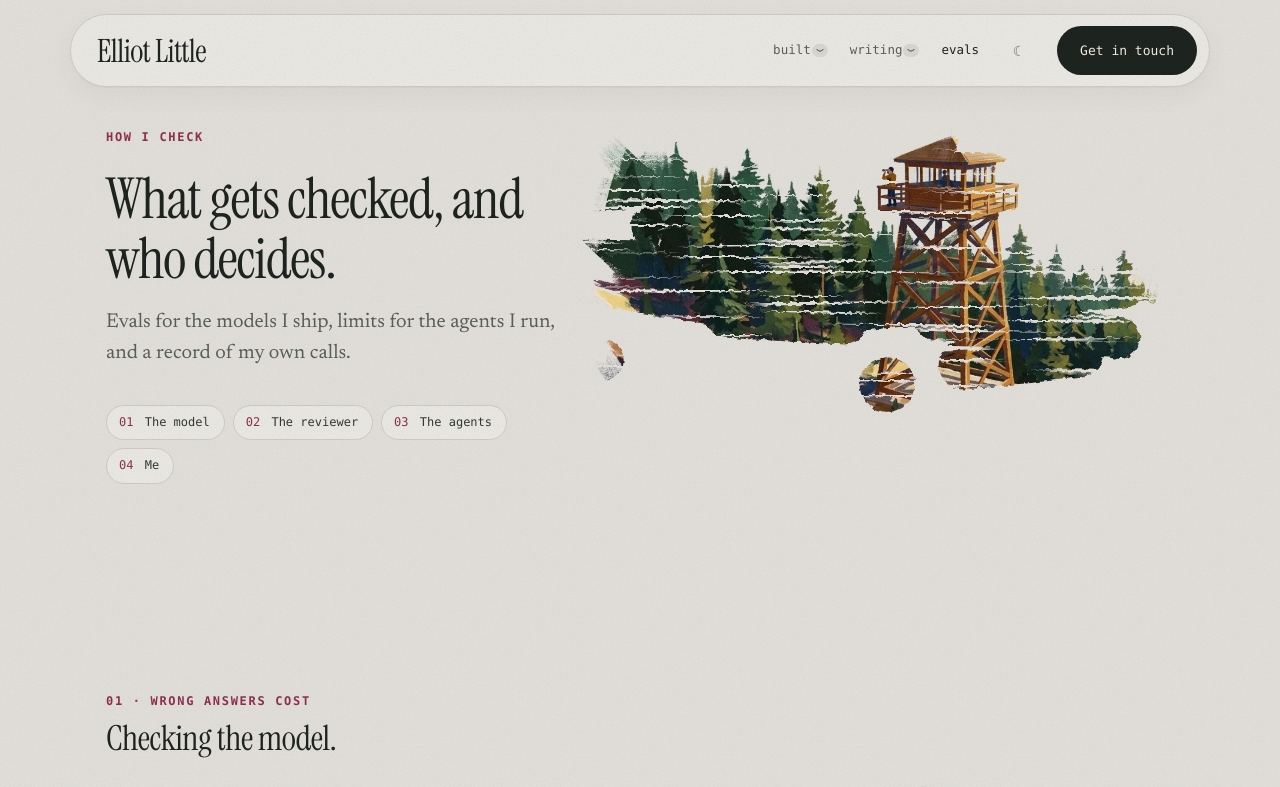
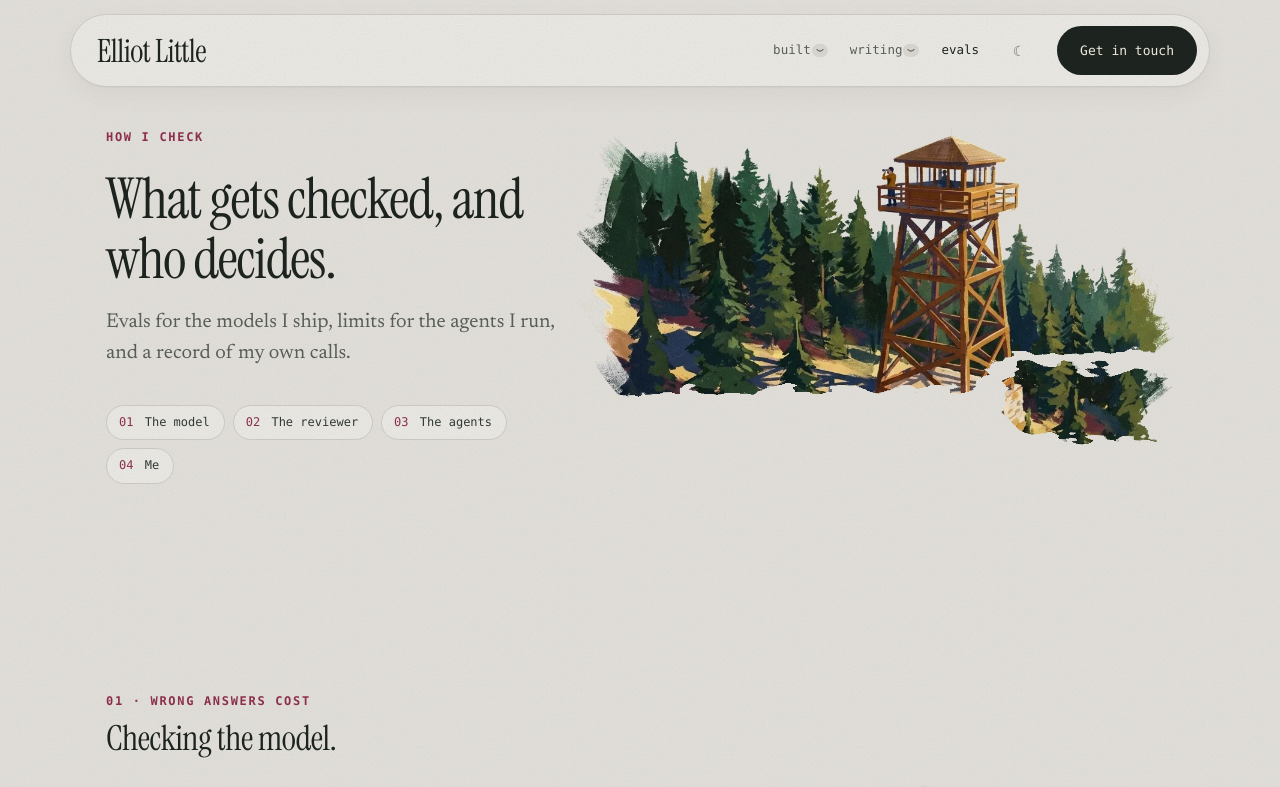
Before and after one commit to ElliotJLT/elliot-os, a Next.js app: page /evals in a window 1280 px wide. Shown: the top 787 px of the page. Built offline with nearby package versions, Linux system fonts and the light colour scheme.

Commit message:
/evals: back to the broad strokes, keep the two-way reveal
The dry-brush version left thin lines through the paint. This restores
the earlier sweeps and keeps only the change that worked: scrolling back
up unpaints.

Co-Authored-By: Claude Opus 5.5 (1M context) <noreply@anthropic.com>

```diff
--- a/app/components/PaintReveal.tsx
+++ b/app/components/PaintReveal.tsx
@@ -5,13 +5,12 @@ import { useEffect, useMemo, useRef } from "react";
 /**
  * A painting that paints itself in as you scroll.
  *
- * The image sits under an SVG mask made of brush strokes. Each stroke draws
- * along its own length (stroke-dashoffset), a few at a time, so the picture
- * is blocked in the way a painter would: row by row, top to bottom. A
- * filter makes each stroke dry-brush: streaky noise along the stroke cuts
- * bristle gaps into it, and a little displacement roughs the edges and
- * ends. The last few percent fade a full rect in, so the finished state is
- * the whole image.
+ * The image sits under an SVG mask made of broad brush strokes. Each stroke
+ * draws along its own length (stroke-dashoffset), a few at a time, so the
+ * picture is blocked in the way a painter would: sweep after sweep, roughly
+ * top to bottom, alternating direction. A turbulence filter tears the
+ * strokes' edges so they read as paint rather than lines. The last few
+ * percent fade a full rect in, so the finished state is the whole image.
  *
  * Progress follows the scroll both ways: scroll back up and it unpaints.
  * The first painting on the page (`immediate`) lays a first wash on load,
@@ -30,7 +29,7 @@ type Props = {
   immediate?: boolean;
 };
 
-const ROWS = 14;
+const STROKES = 16;
 
 function rng(seed: number) {
   let s = seed >>> 0;
@@ -40,47 +39,31 @@ function rng(seed: number) {
   };
 }
 
-/**
- * The strokes a painter would block the picture in with: rows worked top to
- * bottom, each row two to four overlapping strokes of 35-65% of the width,
- * nearly level with a slight tilt and sag, alternating direction. Narrow
- * enough to read as single loaded-brush passes, not blobs.
- */
 function strokes(w: number, h: number, seed: number) {
   const r = rng(seed);
   const out: { d: string; width: number; start: number }[] = [];
-  const rowH = h / ROWS;
-  let n = 0;
-  for (let row = 0; row < ROWS; row++) {
-    const per = 2 + Math.floor(r() * 3);
-    for (let k = 0; k < per; k++) {
-      const len = w * (0.35 + r() * 0.3);
-      const ltr = (row + k) % 2 === 0;
-      const xa = -w * 0.08 + r() * (w * 1.16 - len);
-      const x0 = ltr ? xa : xa + len;
-      const x1 = ltr ? xa + len : xa;
-      const y = (row + 0.5) * rowH + (r() - 0.5) * rowH * 0.9;
-      const tilt = (r() - 0.5) * rowH * 3.2;
-      const sag = (r() - 0.5) * rowH * 1.2;
-      const y0 = y - tilt / 2;
-      const y1 = y + tilt / 2;
-      out.push({
-        d: `M${x0.toFixed(1)} ${y0.toFixed(1)} Q${((x0 + x1) / 2).toFixed(1)} ${(y + sag).toFixed(1)} ${x1.toFixed(1)} ${y1.toFixed(1)}`,
-        width: rowH * (1.1 + r() * 0.7),
-        start: 0,
-      });
-      n++;
-    }
+  for (let i = 0; i < STROKES; i++) {
+    // Rows from top to bottom with some jitter; alternate direction.
+    const y = ((i + 0.5) / STROKES) * h + (r() - 0.5) * h * 0.08;
+    const ltr = i % 2 === 0;
+    const x0 = ltr ? -w * 0.05 : w * 1.05;
+    const x1 = ltr ? w * 1.05 : -w * 0.05;
+    const tilt = (r() - 0.5) * h * 0.22;
+    const c1x = x0 + (x1 - x0) * 0.33;
+    const c2x = x0 + (x1 - x0) * 0.66;
+    const c1y = y - tilt + (r() - 0.5) * h * 0.12;
+    const c2y = y + tilt + (r() - 0.5) * h * 0.12;
+    out.push({
+      d: `M${x0.toFixed(1)} ${(y - tilt / 2).toFixed(1)} C${c1x.toFixed(1)} ${c1y.toFixed(1)} ${c2x.toFixed(1)} ${c2y.toFixed(1)} ${x1.toFixed(1)} ${(y + tilt / 2).toFixed(1)}`,
+      width: h * (0.13 + r() * 0.07),
+      // Staggered starts, slightly shuffled so rows overlap in time.
+      start: Math.max(0, Math.min(0.78, (i / STROKES) * 0.78 + (r() - 0.5) * 0.06)),
+    });
   }
-  // Spread the starts over the first 85% of progress, in order, with a
-  // little shuffle so neighbouring strokes overlap in time.
-  out.forEach((s, i) => {
-    s.start = Math.max(0, Math.min(0.85, (i / n) * 0.85 + (r() - 0.5) * 0.04));
-  });
   return out;
 }
 
-const DUR = 0.12;
+const DUR = 0.22;
 
 export default function PaintReveal({ src, alt, w, h, seed, immediate }: Props) {
   const svgRef = useRef<SVGSVGElement>(null);
@@ -169,19 +152,9 @@ export default function PaintReveal({ src, alt, w, h, seed, immediate }: Props)
       aria-label={alt}
     >
       <defs>
-        <filter id={`${id}-rough`} x="-5%" y="-5%" width="110%" height="110%">
-          {/* Streaks running along the (near level) strokes: the bristles. */}
-          <feTurbulence type="fractalNoise" baseFrequency="0.004 0.16" numOctaves={1} seed={seed} result="streak" />
-          <feColorMatrix
-            in="streak"
-            type="matrix"
-            values="0 0 0 0 1  0 0 0 0 1  0 0 0 0 1  0 0 0 14 -4.5"
-            result="bristles"
-          />
-          <feComposite in="SourceGraphic" in2="bristles" operator="in" result="dry" />
-          {/* Rough edges and ragged ends. */}
-          <feTurbulence type="fractalNoise" baseFrequency="0.09" numOctaves={2} seed={seed + 7} result="edge" />
-          <feDisplacementMap in="dry" in2="edge" scale={w * 0.009} xChannelSelector="R" yChannelSelector="G" />
+        <filter id={`${id}-rough`} x="-10%" y="-10%" width="120%" height="120%">
+          <feTurbulence type="fractalNoise" baseFrequency="0.018 0.045" numOctaves={3} seed={seed} />
+          <feDisplacementMap in="SourceGraphic" scale={w * 0.05} />
         </filter>
         <mask id={`${id}-mask`} maskUnits="userSpaceOnUse" x="0" y="0" width={w} height={h}>
           <g filter={`url(#${id}-rough)`}>
```
